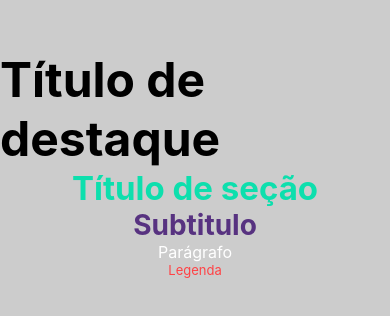
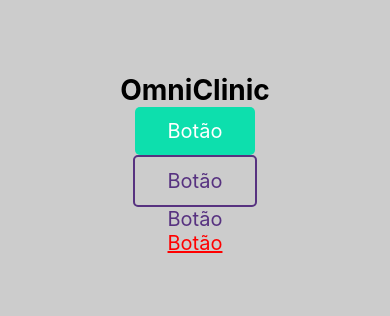
Before and after one commit to TheOmniClinic/OmniClinic-mobile, a React Native app: screen / in a window 390 px wide. Shown: the part 258-574 px from the top of the page. Built offline with nearby package versions, Linux system fonts and the light colour scheme.

Commit message:
feat: creating button component

```diff
--- a/App.js
+++ b/App.js
@@ -3,17 +3,37 @@ import { StyleSheet, View } from 'react-native';
 import TextComponent from './src/components/Text';
 
 import theme from './src/global/style/theme';
+import ButtonConponent from './src/components/Button';
 
 export default function App() {
   return (
     <View style={styles.container}>
       <StatusBar barStyle={'light-content'} backgroundColor={theme.primaryColorWheel[700]} />
 
-      <TextComponent type={'mainTitle'}>Título de destaque</TextComponent>
-      <TextComponent type={'sectionTitle'} color={theme.basePrimaryColor}>Título de seção</TextComponent>
-      <TextComponent type={'subtitle'} color={theme.baseSecondaryColor}>Subtitulo</TextComponent>
-      <TextComponent light>Parágrafo</TextComponent>
-      <TextComponent type={'smallText'} color={theme.baseErrorColor}>Legenda</TextComponent>
+      <TextComponent type={'subtitle'}>OmniClinic</TextComponent>
+      <ButtonConponent
+        onPress={() => { console.log('click') }}
+        title='Botão'
+      />
+      <ButtonConponent
+        onPress={() => { console.log('click') }}
+        title='Botão'
+        type='outlined'
+        secondary
+      />
+      <ButtonConponent
+        onPress={() => { console.log('click') }}
+        title='Botão'
+        type='text'
+        secondary
+      />
+      <ButtonConponent
+        onPress={() => { console.log('click') }}
+        title='Botão'
+        type='text'
+        color='#f00'
+        underline
+      />
 
     </View>
   );
--- /dev/null
+++ b/src/components/Button/index.tsx
@@ -0,0 +1,33 @@
+import React from "react";
+import { Text, TouchableOpacity, TouchableOpacityProps } from "react-native";
+
+import theme from "../../global/style/theme";
+import styles from "./style";
+import buttonType from './lib';
+
+interface Props extends TouchableOpacityProps {
+    title: string,
+    type?: "outlined" | "text",
+    color?: string,
+    secondary?: boolean,
+    underline?: boolean,
+    fontsize?: number,
+}
+
+export default function ButtonConponent(props: Props) {
+    const properties = {
+        color:  props.secondary ? theme.baseSecondaryColor : (props.color || theme.basePrimaryColor),
+        isFlat: props.type === 'outlined' || props.type === 'text' ? false : true,
+        underline: props.underline,
+        fontsize: props.fontsize,
+    };
+
+    return (
+        <TouchableOpacity
+            style={buttonType(properties, props.type)}
+            onPress={props.onPress}
+        >
+            <Text style={styles(properties).buttonTitle}>{props.title}</Text>
+        </TouchableOpacity>
+    );
+}
--- /dev/null
+++ b/src/components/Button/lib.tsx
@@ -0,0 +1,13 @@
+import styles from "./style";
+
+function buttonType(properties: any, type?: string) {
+    if (type === 'outlined') {
+        return styles(properties).outlinedButton;
+    } else if(type === 'text') {
+        return styles(properties).textButton;
+    } else {
+        return styles(properties).flatButton;
+    }
+}
+
+export default buttonType
--- /dev/null
+++ b/src/components/Button/style.tsx
@@ -0,0 +1,36 @@
+import { ColorValue, StyleSheet } from "react-native";
+
+interface Props {
+    color: ColorValue,
+    isFlat?: boolean,
+    underline?: boolean,
+    fontsize?: number,
+}
+
+const styles = ({ color, isFlat, underline, fontsize }: Props) => StyleSheet.create({
+    buttonTitle: {
+        color: isFlat ? 'white' : color,
+        fontSize: fontsize || 20,
+        textDecorationLine: underline ? 'underline' : 'none',
+    },
+    flatButton: {
+        paddingHorizontal: 33,
+        paddingVertical: 12,
+        borderRadius: 5,
+        backgroundColor: color,
+    },
+    outlinedButton: {
+        paddingHorizontal: 33,
+        paddingVertical: 12,
+        borderRadius: 5,
+        borderColor: color,
+        borderWidth: 2,
+    },
+    textButton: {
+        padding: 0,
+        color: color,
+    },
+
+});
+
+export default styles;
--- a/src/components/Text/index.tsx
+++ b/src/components/Text/index.tsx
@@ -6,7 +6,7 @@ interface Props {
     children: ReactNode,
     color?: ColorValue,
     light?: Boolean,
-    type?: String,
+    type?: string,
 }
 
 export default function TextComponent(props: Props) {
```
Also changed, not shown: 1 other file (tests, documents, lock files or other folders).
